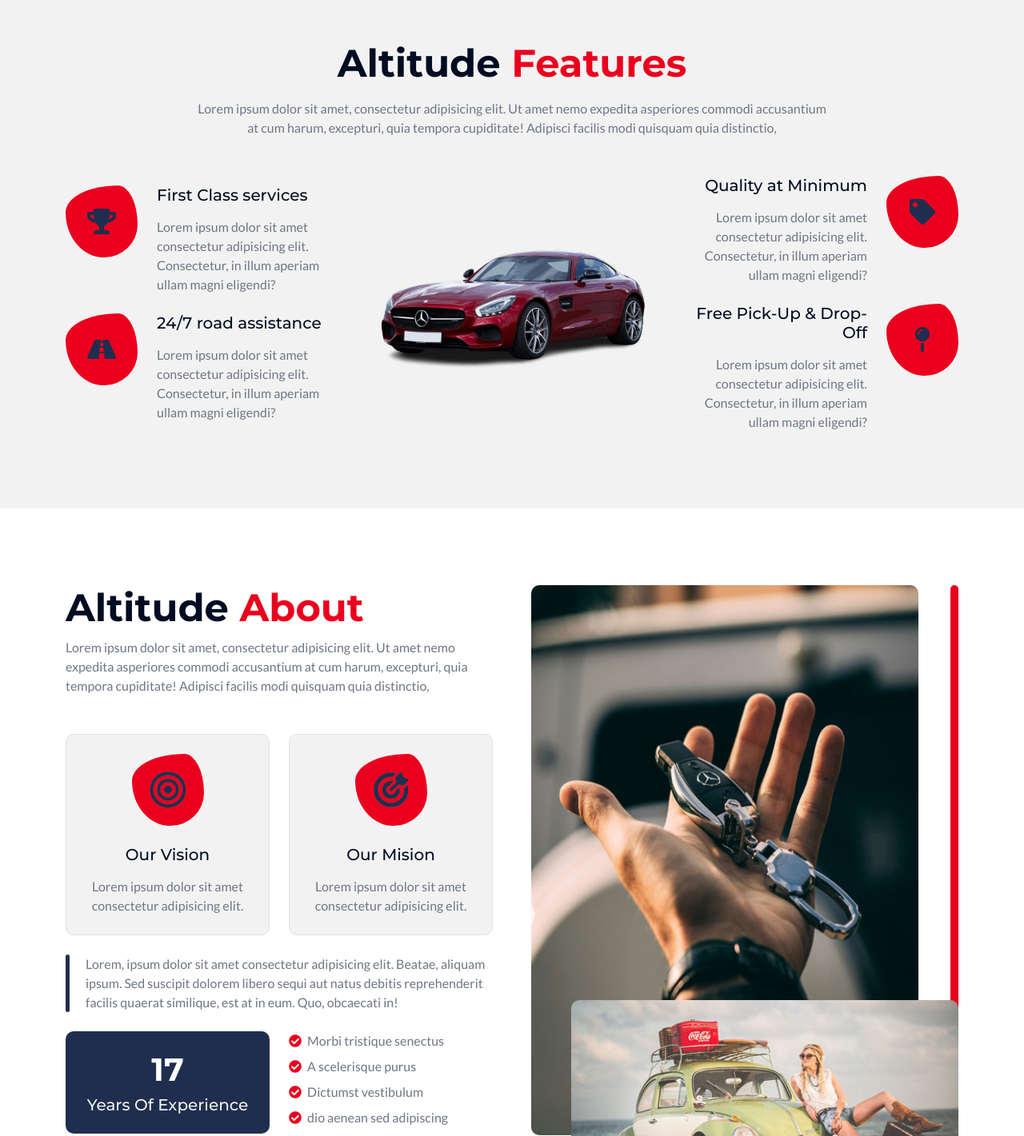
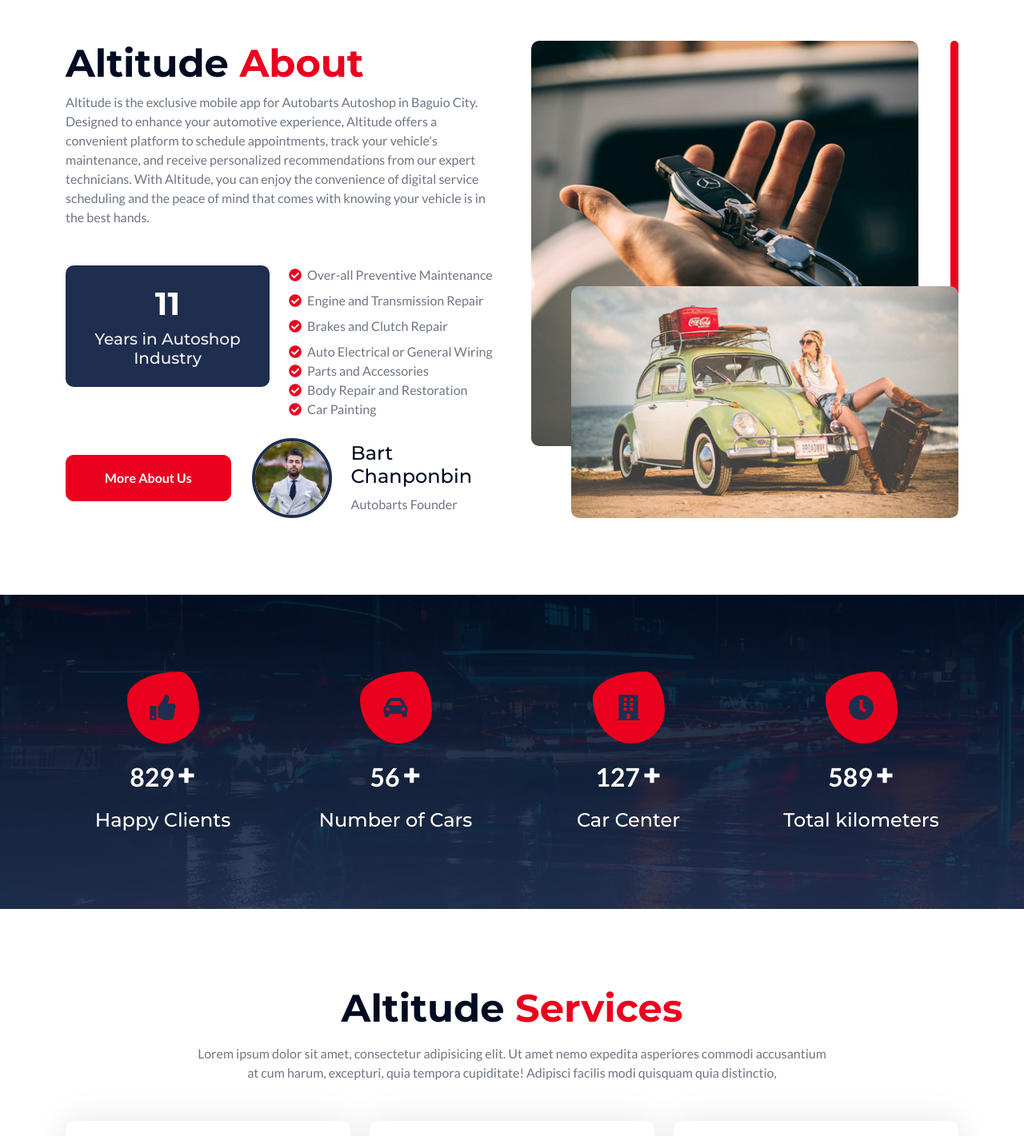
Before and after one commit to xantheligeralde/Ligeralde_Projects, a plain HTML site: page Altitude Landing/index.html in a window 1280 px wide. Shown: the part 872-2293 px from the top of the page at 80% size. Drawn offline with nearby package versions, Linux system fonts and the light colour scheme.

Commit message:
Update index.html

```diff
--- a/Altitude Landing/index.html
+++ b/Altitude Landing/index.html
@@ -207,75 +207,6 @@
         </div>
         <!-- Carousel End -->
 
-        <!-- Features Start -->
-        <div class="container-fluid feature py-5">
-            <div class="container py-5">
-                <div class="text-center mx-auto pb-5 wow fadeInUp" data-wow-delay="0.1s" style="max-width: 800px;">
-                    <h1 class="display-5 text-capitalize mb-3"> Altitude <span class="text-primary">Features</span></h1>
-                    <p class="mb-0">Lorem ipsum dolor sit amet, consectetur adipisicing elit. Ut amet nemo expedita asperiores commodi accusantium at cum harum, excepturi, quia tempora cupiditate! Adipisci facilis modi quisquam quia distinctio,
-                    </p>
-                </div>
-                <div class="row g-4 align-items-center">
-                    <div class="col-xl-4">
-                        <div class="row gy-4 gx-0">
-                            <div class="col-12 wow fadeInUp" data-wow-delay="0.1s">
-                                <div class="feature-item">
-                                    <div class="feature-icon">
-                                        <span class="fa fa-trophy fa-2x"></span>
-                                    </div>
-                                    <div class="ms-4">
-                                        <h5 class="mb-3">First Class services</h5>
-                                        <p class="mb-0">Lorem ipsum dolor sit amet consectetur adipisicing elit. Consectetur, in illum aperiam ullam magni eligendi?</p>
-                                    </div>
-                                </div>
-                            </div>
-                            <div class="col-12 wow fadeInUp" data-wow-delay="0.3s">
-                                <div class="feature-item">
-                                    <div class="feature-icon">
-                                        <span class="fa fa-road fa-2x"></span>
-                                    </div>
-                                    <div class="ms-4">
-                                        <h5 class="mb-3">24/7 road assistance</h5>
-                                        <p class="mb-0">Lorem ipsum dolor sit amet consectetur adipisicing elit. Consectetur, in illum aperiam ullam magni eligendi?</p>
-                                    </div>
-                                </div>
-                            </div>
-                        </div>
-                    </div>
-                    <div class="col-lg-12 col-xl-4 wow fadeInUp" data-wow-delay="0.2s">
-                        <img src="img/features-img.png" class="img-fluid w-100" style="object-fit: cover;" alt="Img">
-                    </div>
-                    <div class="col-xl-4">
-                        <div class="row gy-4 gx-0">
-                            <div class="col-12 wow fadeInUp" data-wow-delay="0.1s">
-                                <div class="feature-item justify-content-end">
-                                    <div class="text-end me-4">
-                                        <h5 class="mb-3">Quality at Minimum</h5>
-                                        <p class="mb-0">Lorem ipsum dolor sit amet consectetur adipisicing elit. Consectetur, in illum aperiam ullam magni eligendi?</p>
-                                    </div>
-                                    <div class="feature-icon">
-                                        <span class="fa fa-tag fa-2x"></span>
-                                    </div>
-                                </div>
-                            </div>
-                            <div class="col-12 wow fadeInUp" data-wow-delay="0.3s">
-                                <div class="feature-item justify-content-end">
-                                    <div class="text-end me-4">
-                                        <h5 class="mb-3">Free Pick-Up & Drop-Off</h5>
-                                        <p class="mb-0">Lorem ipsum dolor sit amet consectetur adipisicing elit. Consectetur, in illum aperiam ullam magni eligendi?</p>
-                                    </div>
-                                    <div class="feature-icon">
-                                        <span class="fa fa-map-pin fa-2x"></span>
-                                    </div>
-                                </div>
-                            </div>
-                        </div>
-                    </div>
-                </div>
-            </div>
-        </div>
-        <!-- Features End -->
-
         <!-- About Start -->
         <div class="container-fluid overflow-hidden about py-5">
             <div class="container py-5">
@@ -284,44 +215,24 @@
                         <div class="about-item">
                             <div class="pb-5">
                                 <h1 class="display-5 text-capitalize"> Altitude <span class="text-primary">About</span></h1>
-                                <p class="mb-0">Lorem ipsum dolor sit amet, consectetur adipisicing elit. Ut amet nemo expedita asperiores commodi accusantium at cum harum, excepturi, quia tempora cupiditate! Adipisci facilis modi quisquam quia distinctio,
-                                </p>
+                                <p class="mb-0">Altitude is the exclusive mobile app for Autobarts Autoshop in Baguio City. Designed to enhance your automotive experience, Altitude offers a convenient platform to schedule appointments, track your vehicle's maintenance, and receive personalized recommendations from our expert technicians. With Altitude, you can enjoy the convenience of digital service scheduling and the peace of mind that comes with knowing your vehicle is in the best hands.</p>
                             </div>
                             <div class="row g-4">
                                 <div class="col-lg-6">
-                                    <div class="about-item-inner border p-4">
-                                        <div class="about-icon mb-4">
-                                            <img src="img/about-icon-1.png" class="img-fluid w-50 h-50" alt="Icon">
-                                        </div>
-                                        <h5 class="mb-3">Our Vision</h5>
-                                        <p class="mb-0">Lorem ipsum dolor sit amet consectetur adipisicing elit.</p>
-                                    </div>
-                                </div>
-                                <div class="col-lg-6">
-                                    <div class="about-item-inner border p-4">
-                                        <div class="about-icon mb-4">
-                                            <img src="img/about-icon-2.png" class="img-fluid h-50 w-50" alt="Icon">
-                                        </div>
-                                        <h5 class="mb-3">Our Mision</h5>
-                                        <p class="mb-0">Lorem ipsum dolor sit amet consectetur adipisicing elit.</p>
-                                    </div>
-                                </div>
-                            </div>
-                            <p class="text-item my-4">Lorem, ipsum dolor sit amet consectetur adipisicing elit. Beatae, aliquam ipsum. Sed suscipit dolorem libero sequi aut natus debitis reprehenderit facilis quaerat similique, est at in eum. Quo, obcaecati in!
-                            </p>
-                            <div class="row g-4">
-                                <div class="col-lg-6">
                                     <div class="text-center rounded bg-secondary p-4">
-                                        <h1 class="display-6 text-white">17</h1>
-                                        <h5 class="text-light mb-0">Years Of Experience</h5>
+                                        <h1 class="display-6 text-white">11</h1>
+                                        <h5 class="text-light mb-0">Years in Autoshop Industry</h5>
                                     </div>
                                 </div>
                                 <div class="col-lg-6">
                                     <div class="rounded">
-                                        <p class="mb-2"><i class="fa fa-check-circle text-primary me-1"></i> Morbi tristique senectus</p>
-                                        <p class="mb-2"><i class="fa fa-check-circle text-primary me-1"></i> A scelerisque purus</p>
-                                        <p class="mb-2"><i class="fa fa-check-circle text-primary me-1"></i> Dictumst vestibulum</p>
-                                        <p class="mb-0"><i class="fa fa-check-circle text-primary me-1"></i> dio aenean sed adipiscing</p>
+                                        <p class="mb-2"><i class="fa fa-check-circle text-primary me-1"></i> Over-all Preventive Maintenance</p>
+                                        <p class="mb-2"><i class="fa fa-check-circle text-primary me-1"></i> Engine and Transmission Repair </p>
+                                        <p class="mb-2"><i class="fa fa-check-circle text-primary me-1"></i> Brakes and Clutch Repair</p>
+                                        <p class="mb-0"><i class="fa fa-check-circle text-primary me-1"></i> Auto Electrical or General Wiring</p>
+                                        <p class="mb-0"><i class="fa fa-check-circle text-primary me-1"></i> Parts and Accessories</p>
+                                        <p class="mb-0"><i class="fa fa-check-circle text-primary me-1"></i> Body Repair and Restoration</p>
+                                        <p class="mb-0"><i class="fa fa-check-circle text-primary me-1"></i> Car Painting</p>
                                     </div>
                                 </div>
                                 <div class="col-lg-5 d-flex align-items-center">
@@ -331,8 +242,8 @@
                                     <div class="d-flex align-items-center">
                                         <img src="img/attachment-img.jpg" class="img-fluid rounded-circle border border-4 border-secondary" style="width: 100px; height: 100px;" alt="Image">
                                         <div class="ms-4">
-                                            <h4>William Burgess</h4>
-                                            <p class="mb-0">Carveo Founder</p>
+                                            <h4>Bart Chanponbin</h4>
+                                            <p class="mb-0">Autobarts Founder</p>
                                         </div>
                                     </div>
                                 </div>
```
